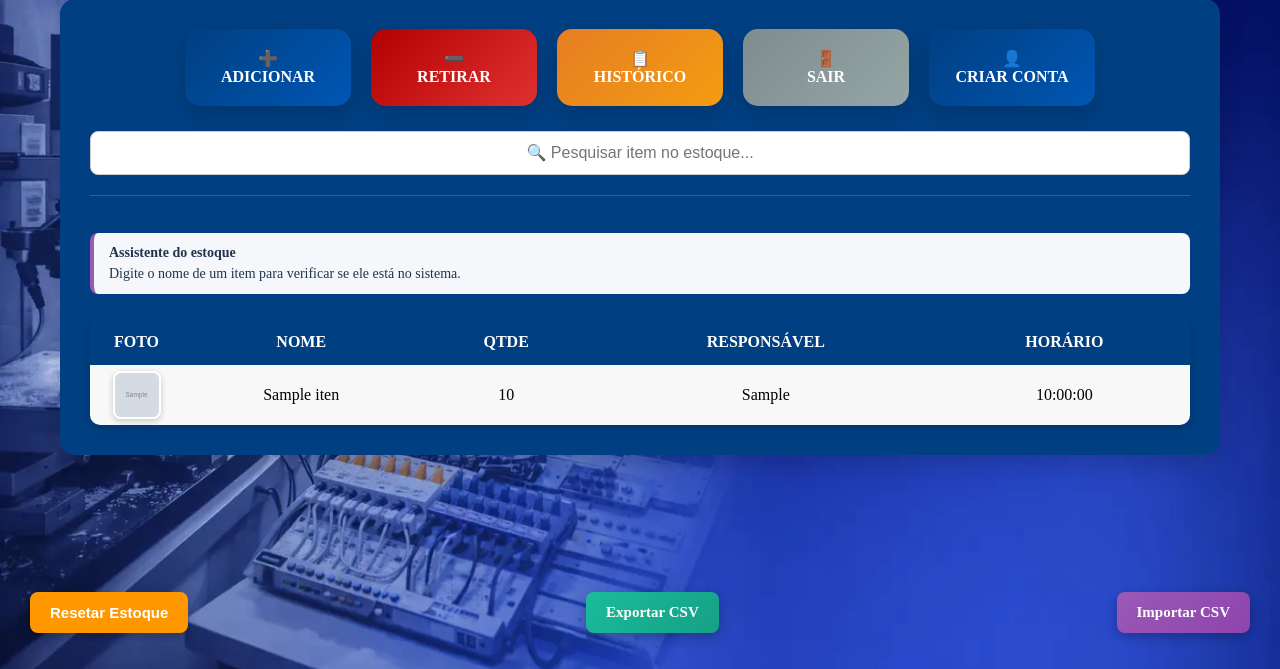
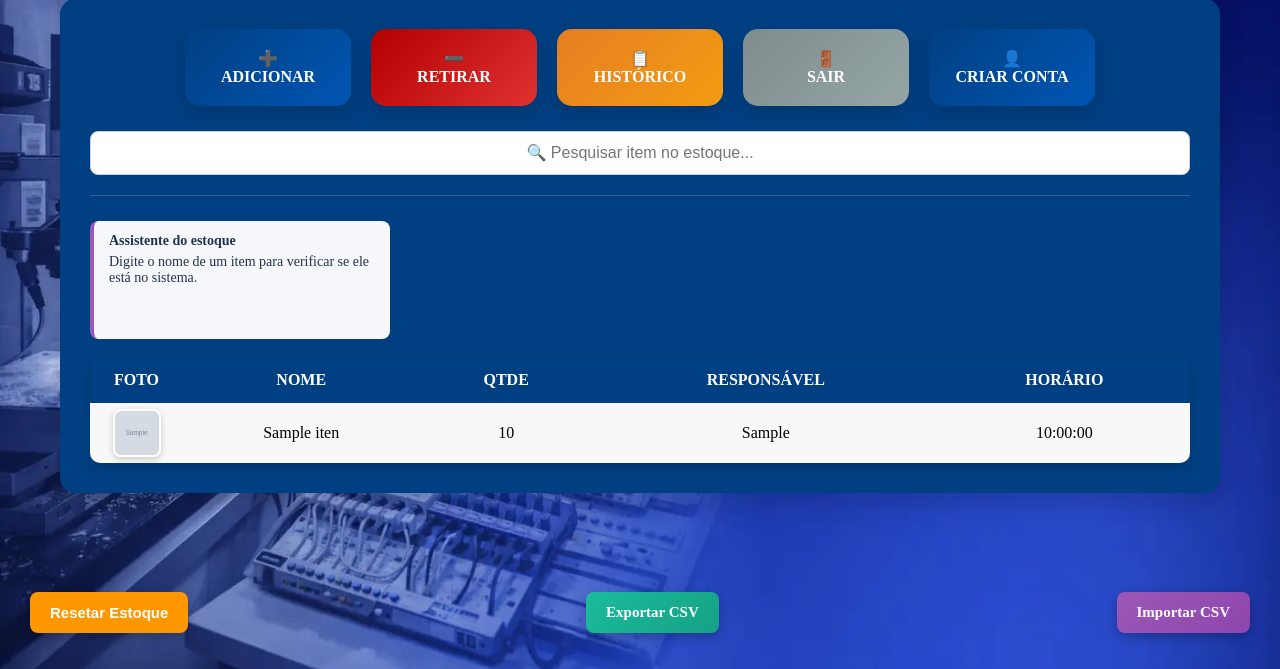
Before and after one commit to f3rn4nd0sv13ckm0ur4/tcc-part2, a Flask app: page /estoque.html in a window 1280 px wide. Shown: the part 147-816 px from the top of the page. Run offline with Flask 3, Linux system fonts and the light colour scheme; a user stored in the database is signed in; tables that the repository leaves empty hold one stand-in row (values such as "Sample post"); grey boxes marked "Sample" are stand-in pictures; data that the repository does not hold is empty; some libraries are stand-ins or nearby versions.

Commit message:
feat: separar assistente e tabela no estoque

```diff
--- a/app.py
+++ b/app.py
@@ -832,8 +832,9 @@ def api_descricao_item(id):
         base_url = os.environ.get("OPENAI_API_BASE", "https://api.openai.com/v1").rstrip("/")
         modelo = os.environ.get("OPENAI_MODEL", "gpt-4o-mini")
         prompt = (
-            "Descreva este item de estoque em português do Brasil, em no máximo 2 frases. "
-            "Não invente especificações técnicas nem características que não estejam nos dados. "
+            "Descreva este item de estoque em português do Brasil, em no máximo 3 frases. "
+            "Explique de forma simples para que ele normalmente serve e informe a situação dele no estoque. "
+            "Não invente especificações técnicas; se a função não puder ser deduzida com segurança pelo nome, diga isso. "
             f"Item: {nome}. Quantidade: {quantidade}. Status: {estoque_status}. "
             f"Responsável pelo último registro: {item.get('responsavel') or 'não informado'}."
         )
--- a/static/estoque.css
+++ b/static/estoque.css
@@ -106,6 +106,16 @@ body {
     gap: 0;
     width: 100%;
 }
+.estoque-painel {
+    display: grid;
+    grid-template-columns: minmax(260px, 300px) minmax(0, 1fr);
+    gap: 18px;
+    align-items: start;
+    width: 100%;
+}
+.estoque-painel:has(.assistente-oculto) .tabela-container {
+    grid-column: 1 / -1;
+}
 
 .brr-pesquisa input {
         width: 100%;
@@ -154,7 +164,8 @@ body {
     font-size: 14px;
     width: 100%;
     box-sizing: border-box;
-    margin-bottom: 25px;
+    margin: 0;
+    min-height: 118px;
 }
 .resposta-assistente strong { display: flex; justify-content: space-between; gap: 10px; }
 .resposta-assistente small { color: #6c3fb5; font-weight: normal; }
@@ -329,6 +340,7 @@ tr:hover td {
         max-height: 220px;
     }
     .brr-pesquisa { flex: 1 1 auto; width: 100%; }
+    .estoque-painel { grid-template-columns: 1fr; }
     .tabela-container { width: 100%; }
     .linha-pesquisa { flex-direction: column; }
     .btn-assistente { min-height: 42px; }
--- a/templates/estoque.html
+++ b/templates/estoque.html
@@ -76,6 +76,7 @@
                 </div>
             </div>
         </div>
+        <div class="estoque-painel">
             <div id="resposta-assistente" class="resposta-assistente assistente-oculto" aria-live="polite">
                 <strong>Assistente do estoque</strong>
                 <span>Digite o nome de um item para verificar se ele está no sistema.</span>
@@ -113,6 +114,7 @@
                 </table>
             </div>
         </div>
+    </div>
 
 </div>
 
```
Lines whose indentation alone changed are shown as unchanged.
